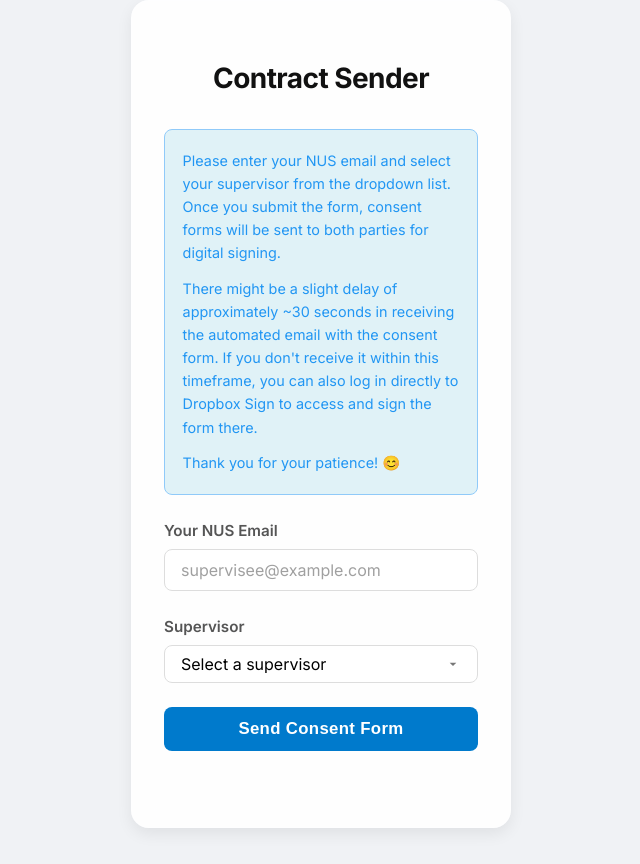
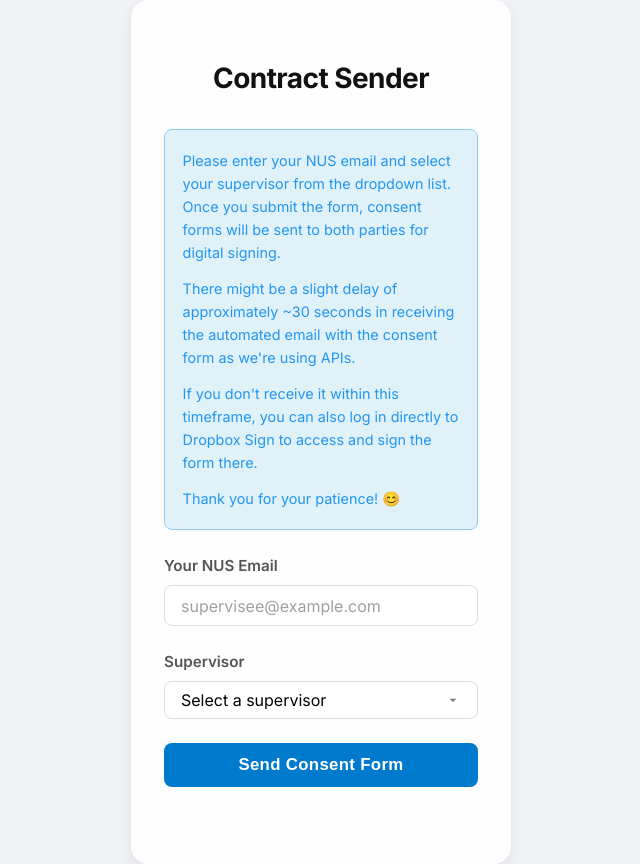
Before and after one commit to jxhnthan/hwb-consent-form, a plain HTML site: page frontend/index.html in a window 1280 px wide. Shown: the whole page, without its empty margins (319-959 px from the left). Before the commit the page ends 828 px from the top, so only its background shows below. Drawn offline with Linux system fonts and the light colour scheme.

Commit message:
Update index.html

```diff
--- a/frontend/index.html
+++ b/frontend/index.html
@@ -12,7 +12,8 @@
 
     <div class="info-box">
       <p>Please enter your NUS email and select your supervisor from the dropdown list. Once you submit the form, consent forms will be sent to both parties for digital signing.</p>
-      <p>There might be a slight delay of approximately ~30 seconds in receiving the automated email with the consent form. If you don't receive it within this timeframe, you can also log in directly to Dropbox Sign to access and sign the form there.</p>
+      <p>There might be a slight delay of approximately ~30 seconds in receiving the automated email with the consent form as we're using APIs.</p>
+       <p>If you don't receive it within this timeframe, you can also log in directly to Dropbox Sign to access and sign the form there.</p>
       <p>Thank you for your patience! 😊</p>
     </div>
 
```
